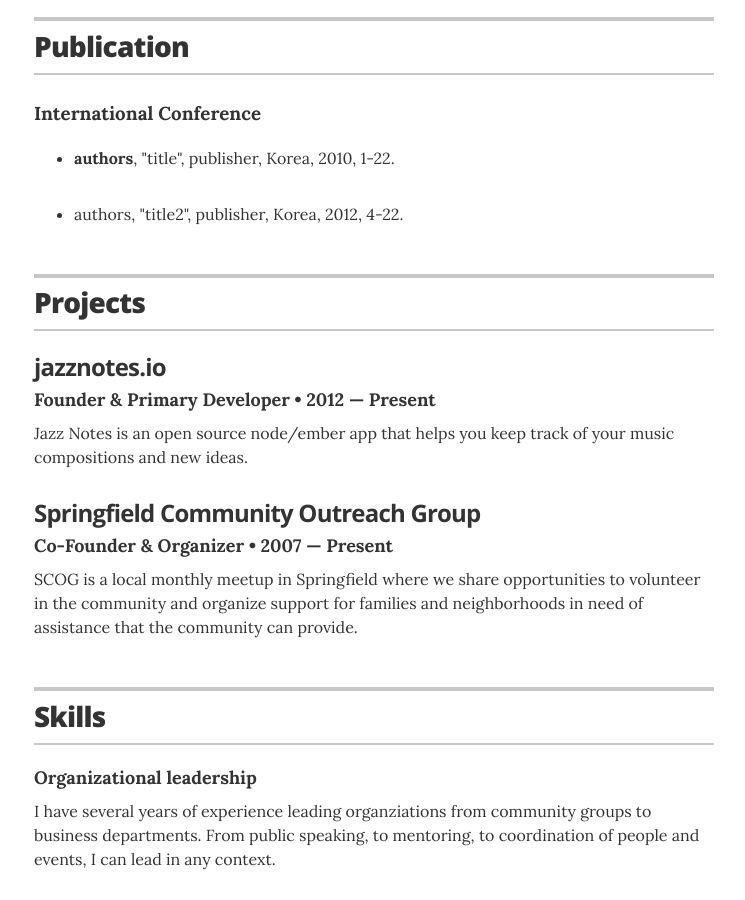
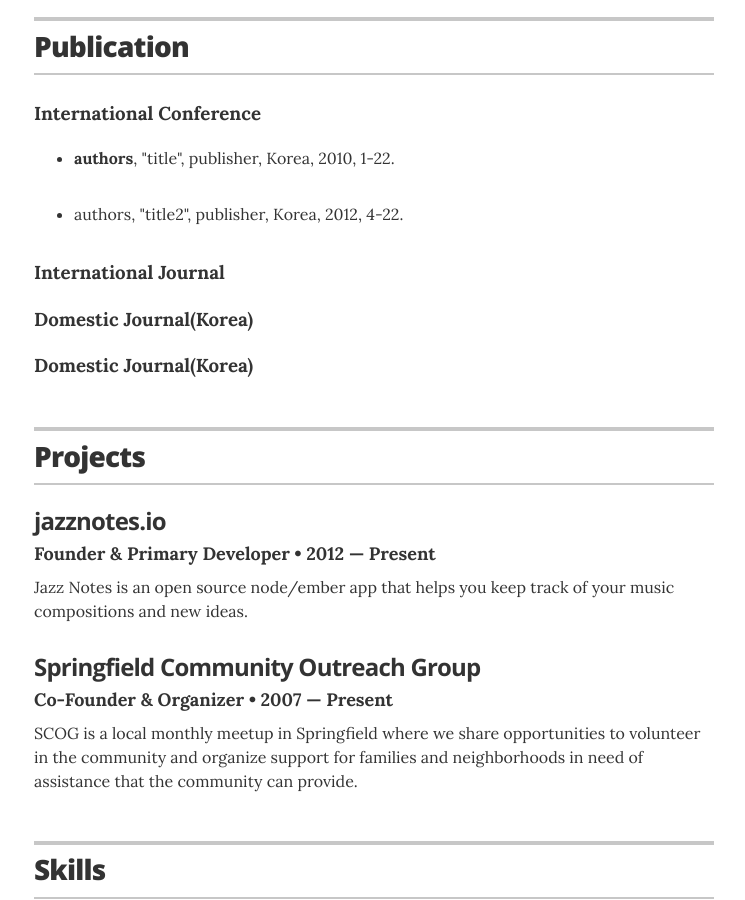
Before and after one commit to sihyeong/sihyeong.github.io, a Jekyll site: the page built from index.html, in a window 1280 px wide and 900 px high, scrolled down 1016 px. Shown: the whole window, without its empty margins (266-1011 px from the left). Built offline with Jekyll 4.4.1, drawn with Linux system fonts in a browser that asks for light colours.

Commit message:
Update resume.html

```diff
--- a/_layouts/resume.html
+++ b/_layouts/resume.html
@@ -105,6 +105,14 @@
           -->
         </div><!-- end of resume-item -->
         {% endfor %}
+
+        <h3>International Journal</h3>
+
+
+        <h3>Domestic Journal(Korea)</h3>
+
+
+        <h3>Domestic Journal(Korea)</h3>
 
       </section>
       <!-- end publication -->
```
